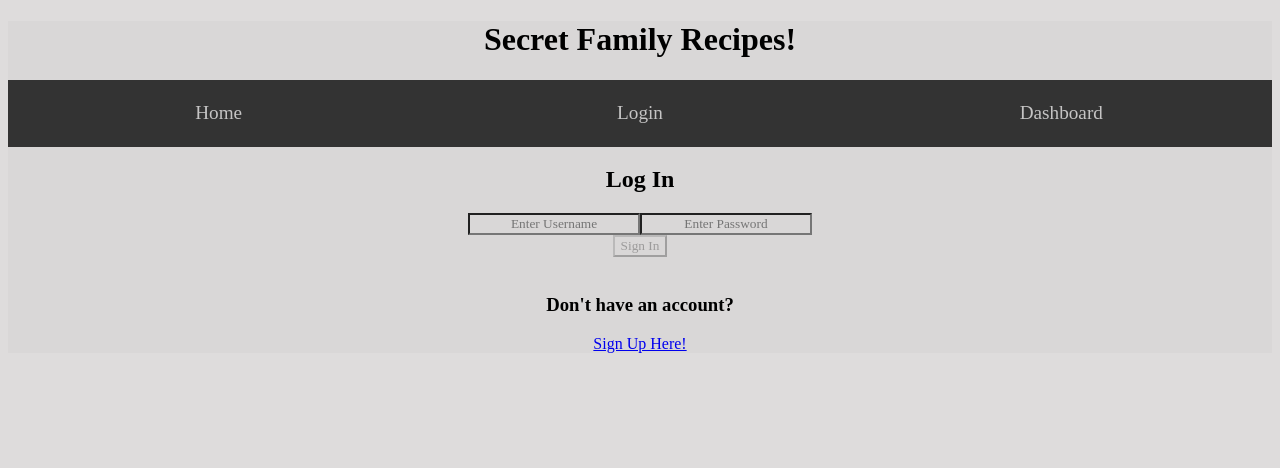
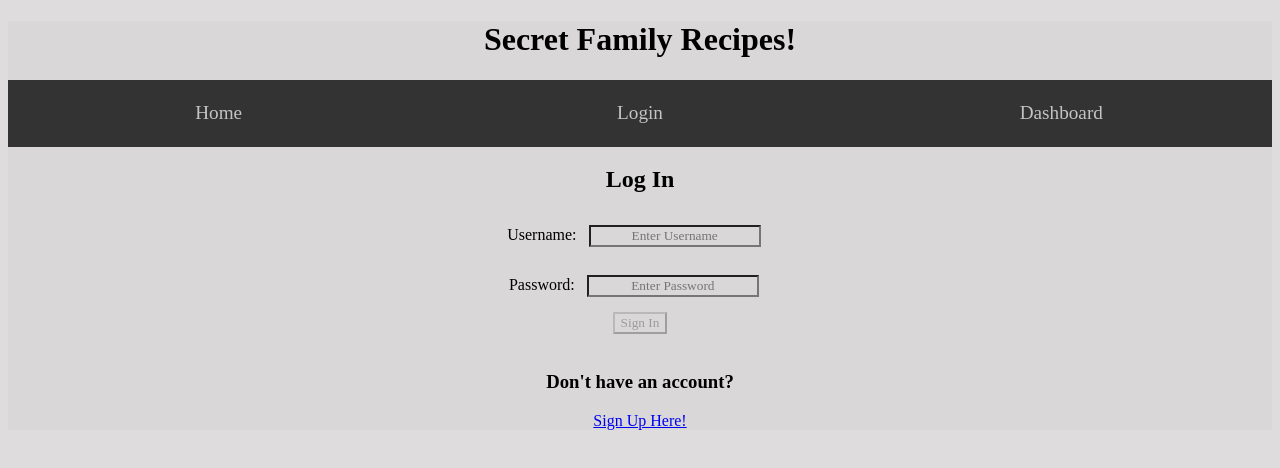
Before and after one commit to bw-secret-family-recipes-4/Front-End, a React (Create React App) app in the folder family-recipes/: page /login in a window 1280 px wide. Shown: the top 468 px of the page. Built offline with nearby package versions, Linux system fonts and the light colour scheme; no server answers; what react-alert-template-basic would draw is missing.

Commit message:
some styling

```diff
--- a/family-recipes/src/components/Home.js
+++ b/family-recipes/src/components/Home.js
@@ -1,7 +1,6 @@
 import axiosWithAuth from "../utils/axiosWithAuth";
 import React, { useEffect, useState } from "react";
 import Cards from "./cards";
-import styled from '@emotion/styled'
 
 const Home = () => {
   const [prc, setprc] = useState([]);
--- a/family-recipes/src/components/Login.js
+++ b/family-recipes/src/components/Login.js
@@ -5,6 +5,8 @@ import axiosWithAuth from "../utils/axiosWithAuth";
 import formschema from "./formschema";
 import * as yup from "yup";
 import { useAlert } from "react-alert";
+// import styled from '@emotion/styled'
+import { Div, Input } from "./components.style";
 
 const initial = {
   username: "",
@@ -82,23 +84,29 @@ const Login = () => {
 
   return (
     <>
-      <div>
+      <Div>
         <h2>Log In</h2>
         <form onSubmit={Submit}>
-          <input
+          <label>
+            Username:
+            <Input
               name="username"
               type="text"
               placeholder="Enter Username"
               value={content.username}
               onChange={handleC}
             />
-          <input
+          </label>
+          <label>
+            Password:
+            <Input
               name="password"
               type="password"
               placeholder="Enter Password"
               value={content.password}
               onChange={handleC}
             />
+          </label>
           <div>
             <button
               disabled={disb}
@@ -113,12 +121,12 @@ const Login = () => {
           <div>
             <div>
               {contentError.username}
-              <br/>
+              <br />
               {contentError.password}
             </div>
           </div>
         </form>
-      </div>
+      </Div>
       <h3>Don't have an account?</h3>
       <Link to="/sign-up">Sign Up Here!</Link>
     </>
--- a/family-recipes/src/components/Signup.js
+++ b/family-recipes/src/components/Signup.js
@@ -4,6 +4,7 @@ import formschema from "./formschema";
 import * as yup from "yup";
 import { useAlert } from "react-alert";
 import { useHistory } from "react-router-dom";
+import { Div, Input } from "./components.style";
 
 const initial = {
   username: "",
@@ -15,6 +16,7 @@ const errors = {
   password: "",
   terms: "",
 };
+
 const Signup = () => {
   const [content, setContent] = useState(initial);
   const [contentError, setContentError] = useState(errors);
@@ -85,32 +87,32 @@ const Signup = () => {
   });
 
   return (
-    <div>
+    <Div>
       <h2>Sign Up</h2>
       <form onSubmit={Submit}>
-        <input
+        <Input
           name="username"
           type="text"
           placeholder="Enter Username"
           value={content.username}
           onChange={handleC}
         />
-        <br />
-        <input
+        <Input
           name="password"
           type="password"
           placeholder="Enter Password"
           value={content.password}
           onChange={handleC}
         />
-        <br />
+        <label htmlFor="Terms of Service">
           <input
             name="terms"
             type="checkbox"
             checked={content.terms === true}
             onChange={handleBox}
           />
-        <label htmlFor="Terms of Service">Terms of Service</label>
+          Terms of Service
+        </label>
         <div>
           <button
             disabled={disb}
@@ -132,7 +134,7 @@ const Signup = () => {
           </div>
         </div>
       </form>
-    </div>
+    </Div>
   );
 };
 
--- /dev/null
+++ b/family-recipes/src/components/components.style.js
@@ -0,0 +1,23 @@
+import styled from '@emotion/styled'
+
+export const Div = styled.div`
+  width: 80%;
+  margin: 0 auto;
+  display: flex;
+  align-content: center;
+  justify-content: center;
+  flex-wrap: wrap;
+  & > h2 {
+    width: 100%;
+  }
+  & > form{
+    display: flex;
+    flex-wrap: wrap;
+    width: 60%;
+    justify-content: center;
+    flex-direction: column;
+  }
+`
+export const Input = styled.input`
+margin: 2%;
+`
```
Also changed, not shown: family-recipes/src/components/components.css (line endings or trailing spaces). Lines whose indentation alone changed are shown as unchanged.
